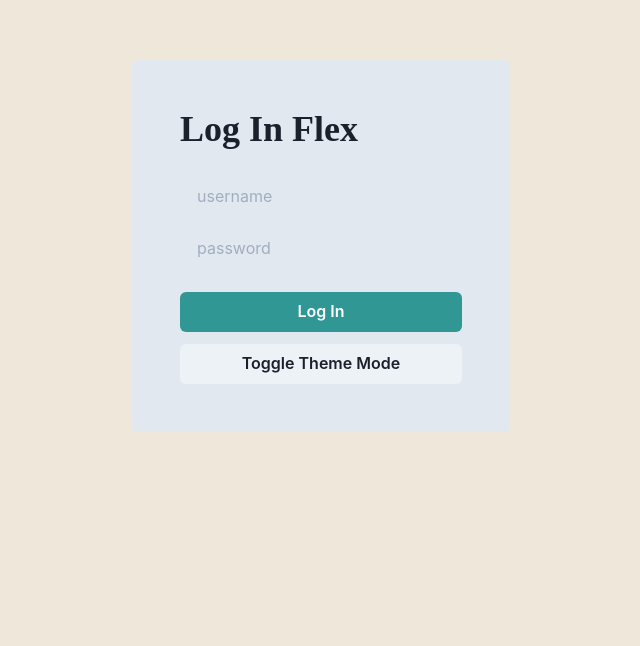
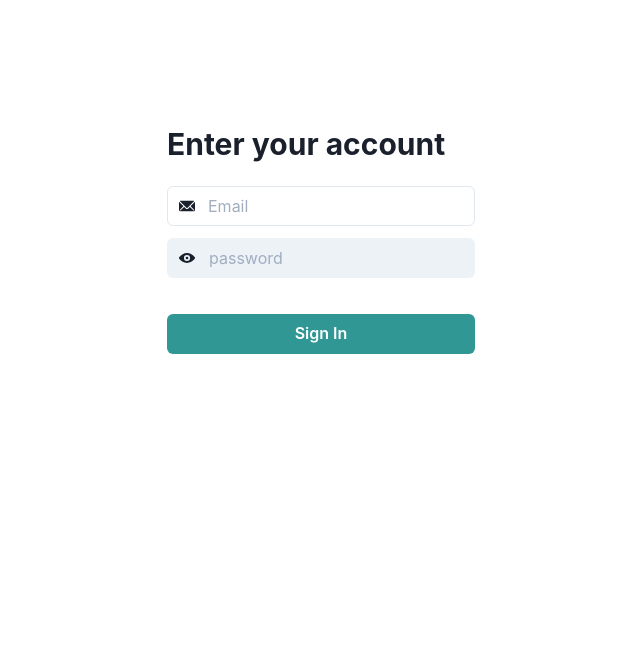
Before and after one commit to entest-hai/haitran-homepage, a Next.js app: page /TestLogin in a window 1280 px wide. Shown: the part 154-800 px from the top of the page, without its empty margins (319-959 px from the left). Built offline with nearby package versions, Linux system fonts and the light colour scheme.

Commit message:
test drawer

```diff
--- a/components/Login.js
+++ b/components/Login.js
@@ -1,59 +1,74 @@
+/* eslint-disable react/no-children-prop */
 // 26 NOV 2021 TRAN MINH HAI
 // Compare Box and Flex to create login form
 // justifyContent to align item in main axis
 // alignItem to align item in cross axis
-import {Box, Heading, Flex, Button, useColorMode, useColorModeValue, Input } from '@chakra-ui/react';
+import {Box, Heading, Flex, Button, useColorMode, useColorModeValue, Input, InputGroup, InputLeftElement } from '@chakra-ui/react';
+import { EmailIcon } from '@chakra-ui/icons';
+import { ViewIcon } from '@chakra-ui/icons';
 
-const ToggleTheme = () => {
-  const { toggleColorMode } = useColorMode()
-  return (
-    <Button
-      onClick={toggleColorMode}
-    >
-          Toggle Theme Mode
-    </Button>
-  )
-}
+// const ToggleTheme = () => {
+//   const { toggleColorMode } = useColorMode()
+//   return (
+//     <Button
+//       onClick={toggleColorMode}
+//     >
+//           Toggle Theme Mode
+//     </Button>
+//   )
+// }
 
 const Login = () => {
 
-  const { colorMode, toggleColorMode } = useColorMode();
-  const formBackground = useColorModeValue('gray.200', 'gray.700')
+  const { _, toggleColorMode } = useColorMode();
+  const formBackground = useColorModeValue('white.200', 'white.700')
 
   return (
     <Flex height={'100vh'} justifyContent={'center'} alignItems={'center'}>
       <Flex flexDirection={'column'} borderRadius={6} bg={formBackground} p={12}>
         <Heading
+          size={'lg'}
           mb={6}
         >
-          Log In Flex
+          Enter your account
         </Heading>
-        <Input
-          placeholder={'username'}
-          mb={3}
-        >
-        </Input>
-        <Input
-          placeholder={'password'}
-          mb={6}
-        >
-        </Input>
+        <InputGroup mb={3}>
+          <InputLeftElement
+            pointerEvents="none"
+            children={<EmailIcon/>}
+          />
+          <Input type="tel" placeholder="Email" />
+        </InputGroup>
+        <InputGroup mb={3}>
+          <InputLeftElement
+            pointerEvents={'none'}
+            children={<ViewIcon/>}
+          >
+          </InputLeftElement>
+          <Input
+            variant={'filled'}
+            placeholder={'password'}
+            type={'password'}
+            mb={6}
+          >
+          </Input>
+        </InputGroup>
         <Button
           onClick={toggleColorMode}
           variant={'solid'}
           colorScheme={'teal'}
           mb={3}
         >
-          Log In
+          Sign In
         </Button>
-        <ToggleTheme></ToggleTheme>
+        {/* <ToggleTheme></ToggleTheme> */}
       </Flex>
     </Flex>
   )
 }
 
 export const LoginBox = () => {
-  const { colorMode, toggleColorMode } = useColorMode();
+  const { _, toggleColorMode } = useColorMode();
   const formBackground = useColorModeValue('gray.200', 'gray.700')
 
   return (
@@ -93,7 +108,7 @@ export const LoginBox = () => {
         >
           Log In
         </Button>
-        <ToggleTheme></ToggleTheme>
+        {/* <ToggleTheme></ToggleTheme> */}
       </Box>
     </Box>
   )
--- a/pages/_app.js
+++ b/pages/_app.js
@@ -4,7 +4,7 @@ import Layout from '../components/layouts/main'
 
 const Website = ({Component, pageProps, router}) => {
   return (
-    <ChakraProvider theme={theme}>
+    <ChakraProvider>
       {/* <Layout router={router}> */}
       <Component {...pageProps} key={router.route}></Component>
       {/* </Layout> */}
```
Also changed, not shown: components/test/TestDrawer.js (added, +57 -0 lines), pages/drawer.js (added, +11 -0 lines).
